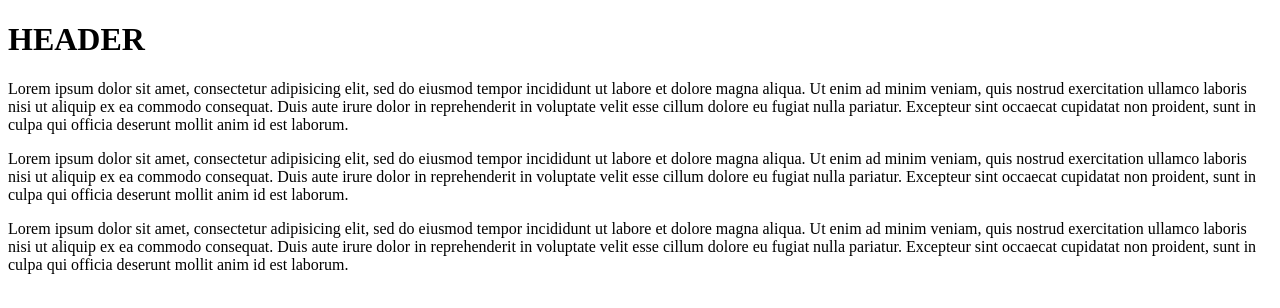
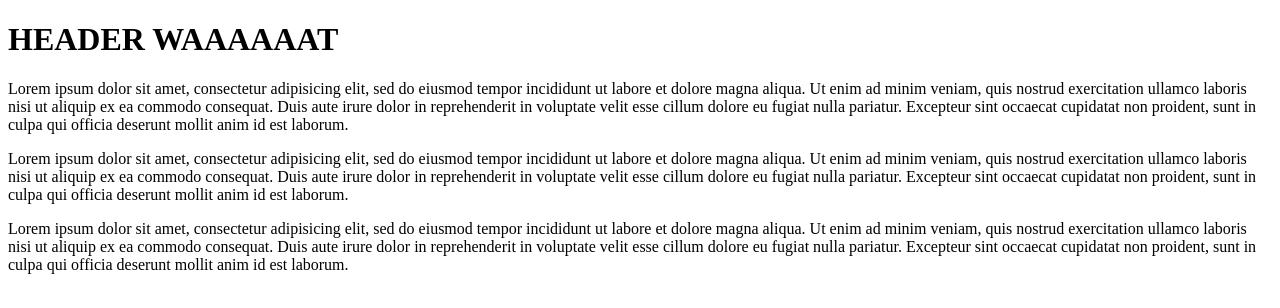
Before and after one commit to insideTheHollowTree/hollowtree.github.io, a plain HTML site: page index.html in a window 1280 px wide. Drawn offline with Linux system fonts and the light colour scheme.

Commit message:
Update index.html

```diff
--- a/index.html
+++ b/index.html
@@ -5,7 +5,7 @@
     <title></title>
   </head>
   <body>
-    <h1>HEADER</h1>
+    <h1>HEADER WAAAAAAT</h1>
     <p>Lorem ipsum dolor sit amet, consectetur adipisicing elit, sed do eiusmod tempor incididunt ut labore et dolore magna aliqua. Ut enim ad minim veniam, quis nostrud exercitation ullamco laboris nisi ut aliquip ex ea commodo consequat. Duis aute irure dolor in reprehenderit in voluptate velit esse cillum dolore eu fugiat nulla pariatur. Excepteur sint occaecat cupidatat non proident, sunt in culpa qui officia deserunt mollit anim id est laborum.</p>
     <p>Lorem ipsum dolor sit amet, consectetur adipisicing elit, sed do eiusmod tempor incididunt ut labore et dolore magna aliqua. Ut enim ad minim veniam, quis nostrud exercitation ullamco laboris nisi ut aliquip ex ea commodo consequat. Duis aute irure dolor in reprehenderit in voluptate velit esse cillum dolore eu fugiat nulla pariatur. Excepteur sint occaecat cupidatat non proident, sunt in culpa qui officia deserunt mollit anim id est laborum.</p>
     <p>Lorem ipsum dolor sit amet, consectetur adipisicing elit, sed do eiusmod tempor incididunt ut labore et dolore magna aliqua. Ut enim ad minim veniam, quis nostrud exercitation ullamco laboris nisi ut aliquip ex ea commodo consequat. Duis aute irure dolor in reprehenderit in voluptate velit esse cillum dolore eu fugiat nulla pariatur. Excepteur sint occaecat cupidatat non proident, sunt in culpa qui officia deserunt mollit anim id est laborum.</p>
```
